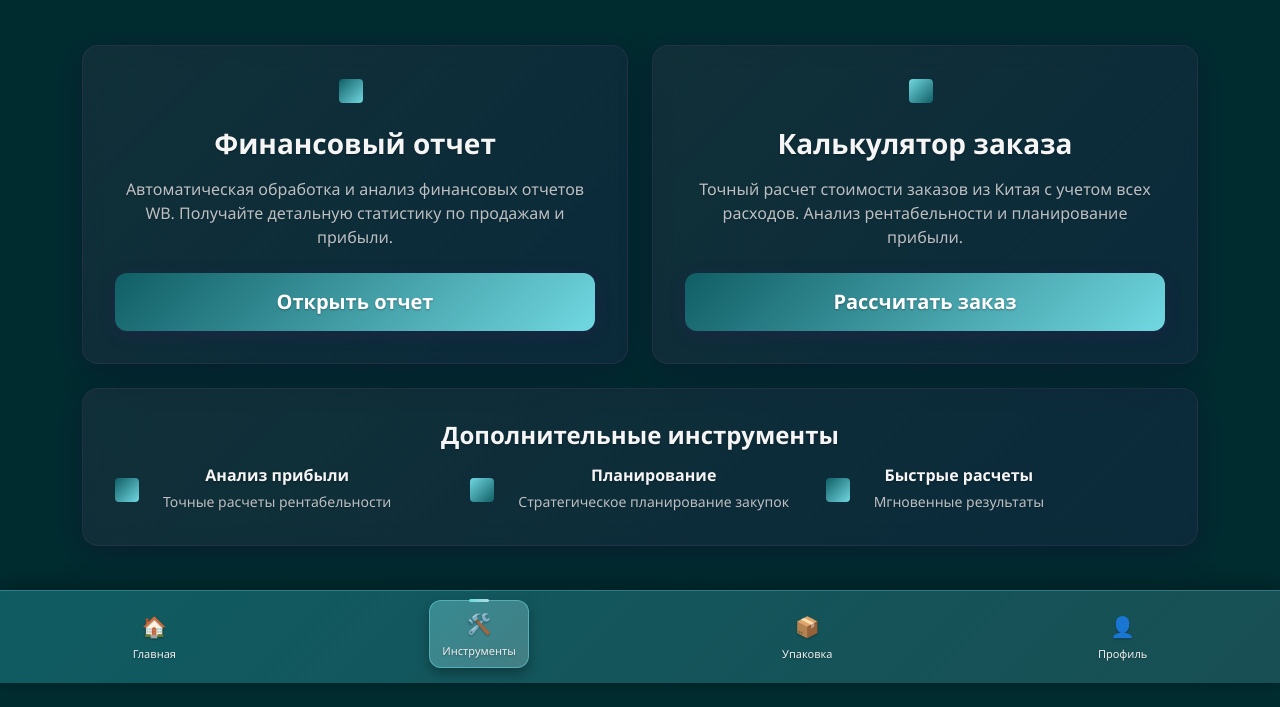
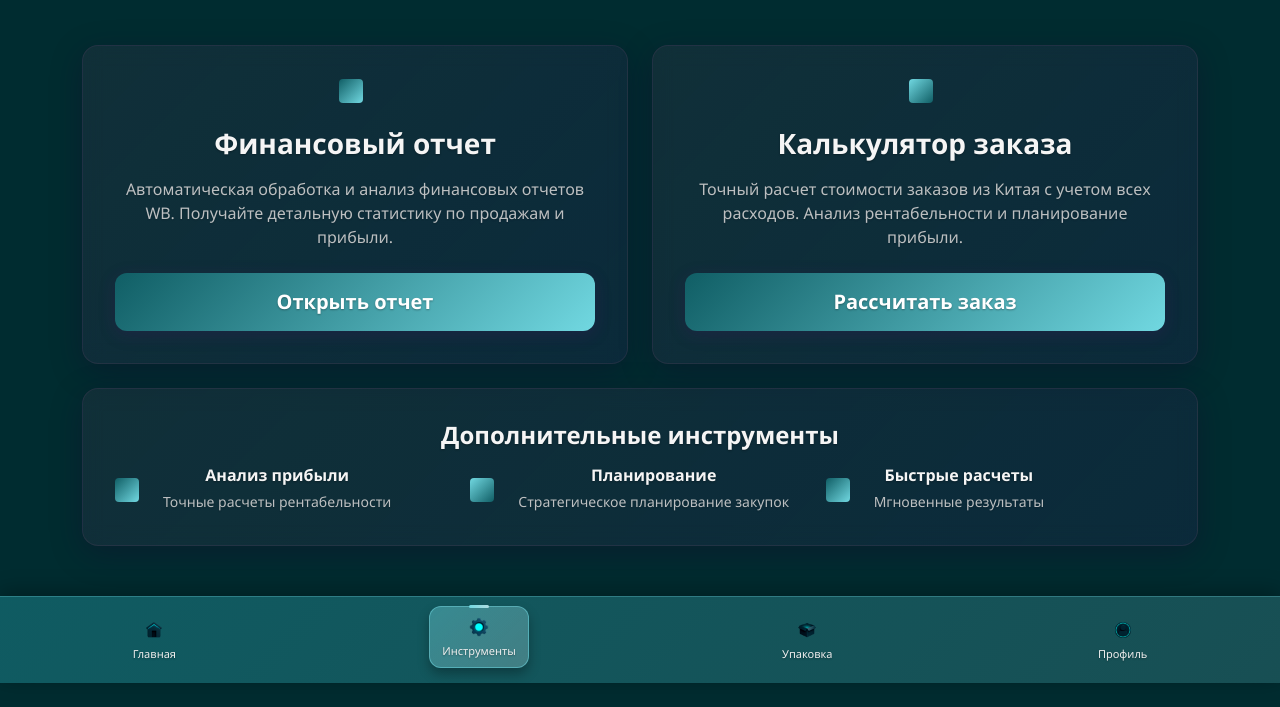
Before and after one commit to ser6eevich/sk-bot, a website: page public/tools.html in a window 1280 px wide. Shown: the part 117-824 px from the top of the page. Drawn offline with nearby package versions, Linux system fonts and the light colour scheme; a script that the page names is missing.

Commit message:
Replace emoji icons with custom PNG icons in bottom menu

```diff
--- a/public/styles.css
+++ b/public/styles.css
@@ -547,6 +547,11 @@ small {
 	box-shadow: 0 4px 8px rgba(0, 0, 0, 0.2);
 }
 
+.bottom-menu-item:hover .menu-icon-img {
+	filter: brightness(1.2) contrast(1.3);
+	transform: scale(1.1);
+}
+
 .bottom-menu-item.active {
 	color: #ffffff;
 	background: linear-gradient(
@@ -557,6 +562,11 @@ small {
 	transform: translateY(-3px);
 	box-shadow: 0 6px 12px rgba(0, 0, 0, 0.3);
 	border: 1px solid rgba(113, 216, 225, 0.5);
+}
+
+.bottom-menu-item.active .menu-icon-img {
+	filter: brightness(1.3) contrast(1.4);
+	transform: scale(1.15);
 }
 
 .bottom-menu-item.active::before {
@@ -575,6 +585,18 @@ small {
 	font-size: 20px;
 	margin-bottom: 4px;
 	text-shadow: 0 1px 2px rgba(0, 0, 0, 0.3);
+	display: flex;
+	align-items: center;
+	justify-content: center;
+	height: 24px;
+}
+
+.menu-icon-img {
+	width: 20px;
+	height: 20px;
+	object-fit: contain;
+	filter: brightness(0.8) contrast(1.2);
+	transition: all 0.3s ease;
 }
 
 .bottom-menu-text {
@@ -633,6 +655,12 @@ body {
 
 	.bottom-menu-icon {
 		font-size: 18px;
+		height: 22px;
+	}
+
+	.menu-icon-img {
+		width: 18px;
+		height: 18px;
 	}
 
 	.bottom-menu-text {
--- a/public/tools.html
+++ b/public/tools.html
@@ -127,15 +127,19 @@
 				class="bottom-menu-item"
 				data-page="home"
 			>
-				<div class="bottom-menu-icon">🏠</div>
+				<div class="bottom-menu-icon">
+					<img src="icons/home.png" alt="Главная" class="menu-icon-img">
+				</div>
 				<div class="bottom-menu-text">Главная</div>
 			</a>
 			<a
 				href="/tools.html"
-				class="bottom-menu-item"
+				class="bottom-menu-item active"
 				data-page="tools"
 			>
-				<div class="bottom-menu-icon">🛠️</div>
+				<div class="bottom-menu-icon">
+					<img src="icons/tools.png" alt="Инструменты" class="menu-icon-img">
+				</div>
 				<div class="bottom-menu-text">Инструменты</div>
 			</a>
 			<a
@@ -143,7 +147,9 @@
 				class="bottom-menu-item"
 				data-page="packaging"
 			>
-				<div class="bottom-menu-icon">📦</div>
+				<div class="bottom-menu-icon">
+					<img src="icons/packaging.png" alt="Упаковка" class="menu-icon-img">
+				</div>
 				<div class="bottom-menu-text">Упаковка</div>
 			</a>
 			<a
@@ -151,7 +157,9 @@
 				class="bottom-menu-item"
 				data-page="profile"
 			>
-				<div class="bottom-menu-icon">👤</div>
+				<div class="bottom-menu-icon">
+					<img src="icons/profile.png" alt="Профиль" class="menu-icon-img">
+				</div>
 				<div class="bottom-menu-text">Профиль</div>
 			</a>
 		</div>
```
Also changed, not shown: public/index.html (+12 -4 lines), public/packaging.html (+13 -5 lines), public/profile.html (+13 -5 lines), public/icons/home.png (added), public/icons/packaging.png (added), public/icons/profile.png (added), public/icons/tools.png (added).
